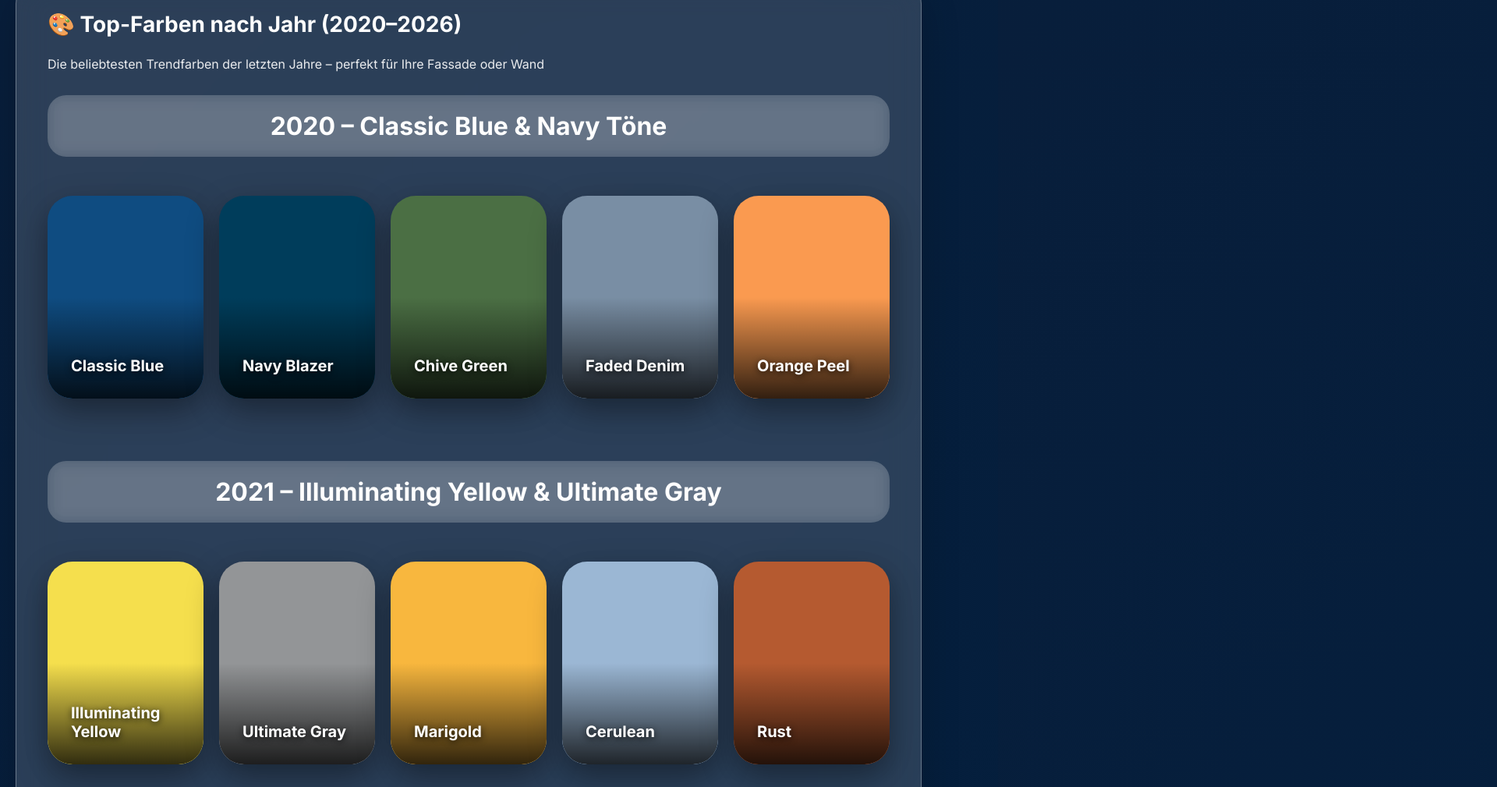
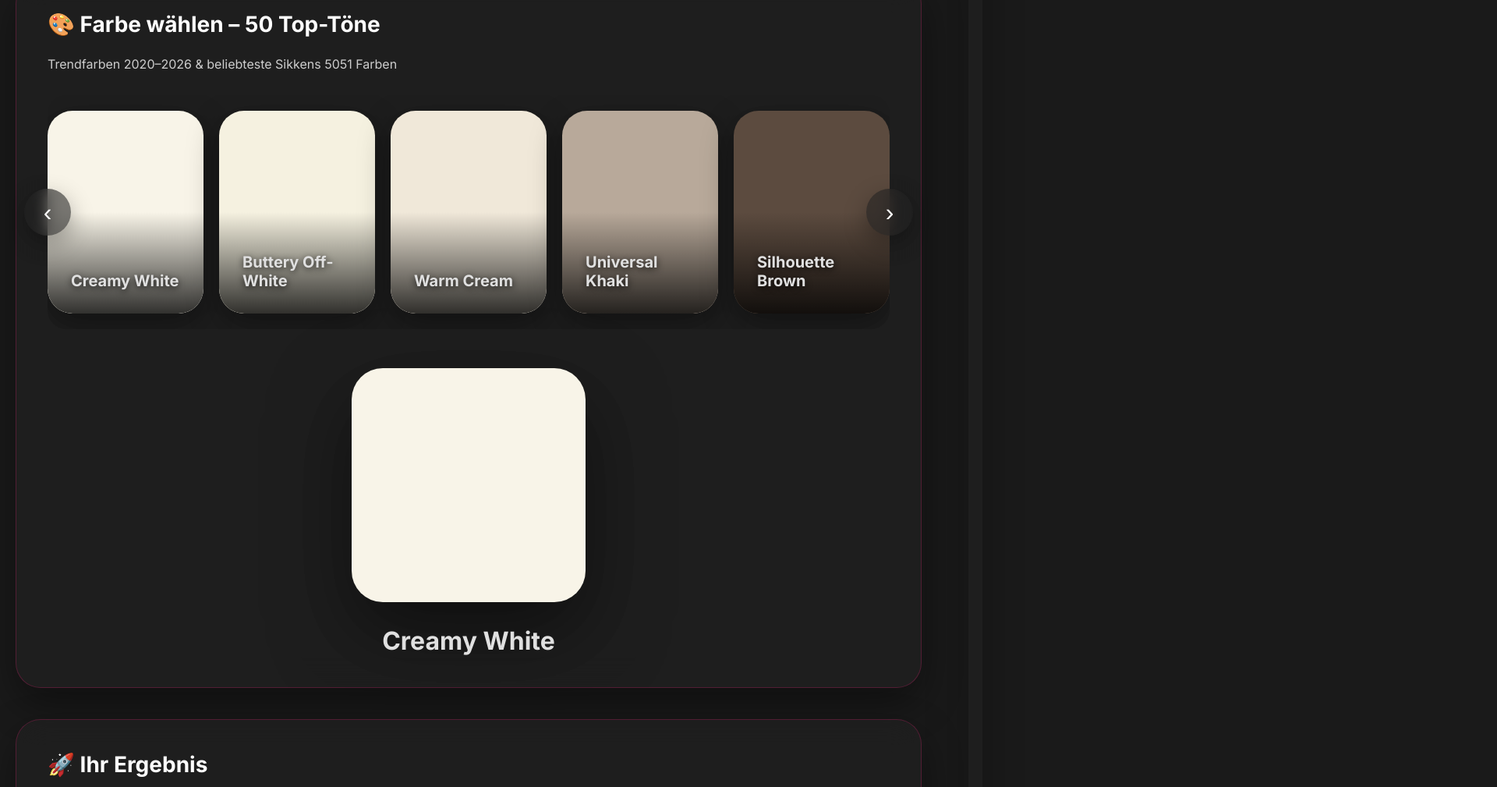
Before and after one commit to MalerBedarf/MalerBedarf-VisionAI, a website: page index.html in a window 1280 px wide. Shown: the part 1251-2260 px from the top of the page at 78% size, 1920 px wide, since content can reach past the window. Drawn offline with Linux system fonts and the light colour scheme.

Commit message:
Update index.html

```diff
--- a/index.html
+++ b/index.html
@@ -7,18 +7,22 @@
     <link href="https://fonts.googleapis.com/css2?family=Inter:wght@400;500;600;700&display=swap" rel="stylesheet">
     <style>
         :root {
-            --primary: #003d5b;
-            --accent: #00d4ff;
-            --gradient: linear-gradient(135deg, #00d4ff, #0099cc);
-            --glass: rgba(255, 255, 255, 0.15);
-            --border: rgba(255, 255, 255, 0.3);
-            --shadow: 0 20px 50px rgba(0, 0, 0, 0.2);
+            --primary: #ca1f66;      /* Dein Magenta – Akzente, Buttons */
+            --primary-dark: #a81a55;
+            --secondary: #222222;    /* Tiefes Dunkelgrau – Hintergrund, Text */
+            --accent: #ca1f66;
+            --gradient: linear-gradient(135deg, #ca1f66, #e6458a);
+            --glass: rgba(34, 34, 34, 0.6);
+            --border: rgba(202, 31, 102, 0.3);
+            --shadow: 0 20px 50px rgba(0, 0, 0, 0.4);
+            --text-light: #e0e0e0;
+            --bg-light: #333333;
         }
         * { margin: 0; padding: 0; box-sizing: border-box; }
         body {
             font-family: 'Inter', sans-serif;
-            background: linear-gradient(135deg, #0a1e3a, #001f3f);
-            color: white;
+            background: #1a1a1a;
+            color: var(--text-light);
             min-height: 100vh;
             padding: 40px 20px;
         }
@@ -32,14 +36,17 @@
             backdrop-filter: blur(20px);
             margin-bottom: 60px;
         }
-        .header h1 { font-size: 56px; font-weight: 700; margin-bottom: 20px; }
+        .header h1 { font-size: 56px; font-weight: 700; margin-bottom: 20px; color: white; }
         .badge {
             display: inline-flex; align-items: center; gap: 16px;
-            background: var(--glass); padding: 16px 32px; border-radius: 50px;
-            font-weight: 700; backdrop-filter: blur(20px); border: 1px solid var(--border);
-            box-shadow: 0 10px 30px rgba(0,212,255,0.3); animation: glow 4s infinite alternate;
+            background: rgba(255,255,255,0.1);
+            padding: 16px 32px; border-radius: 50px;
+            font-weight: 700; backdrop-filter: blur(20px);
+            border: 1px solid var(--border);
+            box-shadow: 0 10px 30px rgba(202,31,102,0.3);
+            animation: glow 4s infinite alternate;
         }
-        @keyframes glow { 0% { box-shadow: 0 10px 30px rgba(0,212,255,0.3); } 100% { box-shadow: 0 20px 60px rgba(0,212,255,0.6); } }
+        @keyframes glow { 0% { box-shadow: 0 10px 30px rgba(202,31,102,0.3); } 100% { box-shadow: 0 20px 60px rgba(202,31,102,0.6); } }
         .main { display: grid; grid-template-columns: 1fr 2fr; gap: 60px; }
         @media (max-width: 1100px) { .main { grid-template-columns: 1fr; } }
         .sidebar { display: flex; flex-direction: column; gap: 40px; }
@@ -53,7 +60,7 @@
             transition: transform 0.5s;
         }
         .section:hover { transform: translateY(-20px); }
-        .section h2 { font-size: 28px; margin-bottom: 24px; display: flex; align-items: center; gap: 16px; }
+        .section h2 { font-size: 28px; margin-bottom: 24px; display: flex; align-items: center; gap: 16px; color: white; }
         .upload {
             border: 4px dashed var(--accent);
             border-radius: 32px;
@@ -61,8 +68,9 @@
             text-align: center;
             cursor: pointer;
             transition: 0.4s;
+            background: rgba(202,31,102,0.1);
         }
-        .upload:hover { background: rgba(0,212,255,0.2); transform: scale(1.05); }
+        .upload:hover { background: rgba(202,31,102,0.2); transform: scale(1.05); }
         .canvas-area {
             background: var(--glass);
             backdrop-filter: blur(20px);
@@ -71,10 +79,10 @@
             box-shadow: var(--shadow);
             position: relative;
         }
-        .wrapper { position: relative; background: #001f3f; border-radius: 32px; overflow: hidden; }
-        #selectionBox { position: absolute; border: 4px dashed var(--accent); background: rgba(0,212,255,0.3); pointer-events: none; display: none; border-radius: 16px; }
-        .loading { position: absolute; inset: 0; background: rgba(0,31,63,0.9); backdrop-filter: blur(20px); display: flex; flex-direction: column; align-items: center; justify-content: center; z-index: 20; }
-        .spinner { width: 80px; height: 80px; border: 8px solid rgba(0,212,255,0.3); border-top-color: var(--accent); border-radius: 50%; animation: spin 1s linear infinite; }
+        .wrapper { position: relative; background: #222222; border-radius: 32px; overflow: hidden; }
+        #selectionBox { position: absolute; border: 4px dashed var(--accent); background: rgba(202,31,102,0.3); pointer-events: none; display: none; border-radius: 16px; }
+        .loading { position: absolute; inset: 0; background: rgba(34,34,34,0.9); backdrop-filter: blur(20px); display: flex; flex-direction: column; align-items: center; justify-content: center; z-index: 20; }
+        .spinner { width: 80px; height: 80px; border: 8px solid rgba(202,31,102,0.3); border-top-color: var(--accent); border-radius: 50%; animation: spin 1s linear infinite; }
         @keyframes spin { to { transform: rotate(360deg); } }
         .btn {
             padding: 20px 40px;
@@ -89,23 +97,10 @@
             box-shadow: 0 10px 30px rgba(0,0,0,0.3);
         }
         .primary { background: var(--gradient); color: white; }
-        .primary:hover { transform: translateY(-10px); box-shadow: 0 20px 50px rgba(0,212,255,0.6); }
+        .primary:hover { transform: translateY(-10px); box-shadow: 0 20px 50px rgba(202,31,102,0.6); }
         .secondary { background: var(--glass); color: white; backdrop-filter: blur(10px); border: 1px solid var(--border); }
-        .secondary:hover { background: rgba(255,255,255,0.3); }
-        /* Farbkarussell – nach Jahren getrennt */
-        .year-group {
-            margin-bottom: 60px;
-        }
-        .year-title {
-            font-size: 32px;
-            font-weight: 700;
-            margin-bottom: 30px;
-            text-align: center;
-            padding: 20px;
-            background: var(--glass);
-            border-radius: 24px;
-            backdrop-filter: blur(10px);
-        }
+        .secondary:hover { background: rgba(255,255,255,0.2); }
+        /* Farbkarussell */
         .color-carousel {
             position: relative;
             margin-top: 30px;
@@ -150,7 +145,7 @@
         }
         .color-item:hover {
             transform: translateY(-30px) scale(1.08);
-            box-shadow: 0 40px 80px rgba(0,212,255,0.5);
+            box-shadow: 0 40px 80px rgba(202,31,102,0.5);
         }
         .carousel-btn {
             position: absolute;
@@ -261,67 +256,21 @@
                     <button class="btn secondary" id="resetSelection">↻ Zurücksetzen</button>
                 </div>
 
-                <!-- Farbauswahl: Top-Farben nach Jahr getrennt in extra Boxen -->
                 <div class="section">
-                    <h2>🎨 Top-Farben nach Jahr (2020–2026)</h2>
-                    <p style="margin-bottom: 30px; opacity: 0.9;">Die beliebtesten Trendfarben der letzten Jahre – perfekt für Ihre Fassade oder Wand</p>
+                    <h2>🎨 Farbe wählen – 50 Top-Töne</h2>
+                    <p style="margin-bottom: 30px; opacity: 0.9;">Trendfarben 2020–2026 & beliebteste Sikkens 5051 Farben</p>
 
-                    <!-- 2020 -->
-                    <div class="year-group">
-                        <div class="year-title">2020 – Classic Blue & Navy Töne</div>
-                        <div class="color-carousel">
-                            <div class="carousel-track" id="track2020"></div>
+                    <div class="color-carousel">
+                        <button class="carousel-btn" id="prevBtn">‹</button>
+                        <div class="carousel-container">
+                            <div class="carousel-track" id="carouselTrack"></div>
                         </div>
-                    </div>
-
-                    <!-- 2021 -->
-                    <div class="year-group">
-                        <div class="year-title">2021 – Illuminating Yellow & Ultimate Gray</div>
-                        <div class="color-carousel">
-                            <div class="carousel-track" id="track2021"></div>
-                        </div>
-                    </div>
-
-                    <!-- 2022 -->
-                    <div class="year-group">
-                        <div class="year-title">2022 – Very Peri & Lavender</div>
-                        <div class="color-carousel">
-                            <div class="carousel-track" id="track2022"></div>
-                        </div>
-                    </div>
-
-                    <!-- 2023 -->
-                    <div class="year-group">
-                        <div class="year-title">2023 – Viva Magenta & Rot-Töne</div>
-                        <div class="color-carousel">
-                            <div class="carousel-track" id="track2023"></div>
-                        </div>
-                    </div>
-
-                    <!-- 2024 -->
-                    <div class="year-group">
-                        <div class="year-title">2024 – Peach Fuzz & warme Pastelle</div>
-                        <div class="carousel-track" id="track2024"></div>
-                        </div>
-                    </div>
-
-                    <!-- 2025 -->
-                    <div class="year-group">
-                        <div class="year-title">2025 – Mocha Mousse & Erdtöne</div>
-                        <div class="carousel-track" id="track2025"></div>
-                        </div>
-                    </div>
-
-                    <!-- 2026 -->
-                    <div class="year-group">
-                        <div class="year-title">2026 – Universal Khaki & neutrale Grüntöne</div>
-                        <div class="carousel-track" id="track2026"></div>
-                        </div>
+                        <button class="carousel-btn" id="nextBtn">›</button>
                     </div>
 
                     <div class="selected-preview">
                         <div id="selectedSwatch"></div>
-                        <p id="selectedName">Mocha Mousse (Trend 2025)</p>
+                        <p id="selectedName">Creamy White (Trend 2026)</p>
                     </div>
                 </div>
 
@@ -389,7 +338,7 @@
     <script>
         const BACKEND_URL = 'https://malerbedarf-visionai.onrender.com';
 
-        const state = { img: null, mask: null, color: '#b8a99a', selecting: false, startX: 0, startY: 0, hasMask: false };
+        const state = { img: null, mask: null, color: '#f8f4e8', selecting: false, startX: 0, startY: 0, hasMask: false };
         const el = {
             upload: document.getElementById('uploadArea'),
             input: document.getElementById('imageInput'),
@@ -398,6 +347,9 @@
             modified: document.getElementById('modifiedCanvas'),
             selectionBox: document.getElementById('selectionBox'),
             reset: document.getElementById('resetSelection'),
+            carouselTrack: document.getElementById('carouselTrack'),
+            prevBtn: document.getElementById('prevBtn'),
+            nextBtn: document.getElementById('nextBtn'),
             selectedSwatch: document.getElementById('selectedSwatch'),
             selectedName: document.getElementById('selectedName'),
             download: document.getElementById('downloadBtn'),
@@ -408,62 +360,69 @@
             loading: document.getElementById('loading')
         };
 
-        // Farben nach Jahr (Top-Trendfarben 2020–2026 + Sikkens-Klassiker)
-        const colorsByYear = {
-            2020: [
-                { name: "Classic Blue", hex: "#0f4c81" },
-                { name: "Navy Blazer", hex: "#003d5b" },
-                { name: "Chive Green", hex: "#4b6f44" },
-                { name: "Faded Denim", hex: "#798ea4" },
-                { name: "Orange Peel", hex: "#fa9a50" }
-            ],
-            2021: [
-                { name: "Illuminating Yellow", hex: "#f5df4d" },
-                { name: "Ultimate Gray", hex: "#939597" },
-                { name: "Marigold", hex: "#f8b73e" },
-                { name: "Cerulean", hex: "#9bb7d4" },
-                { name: "Rust", hex: "#b55a30" }
-            ],
-            2022: [
-                { name: "Very Peri", hex: "#6667ab" },
-                { name: "Lavender", hex: "#b3b3e0" },
-                { name: "Gossamer Pink", hex: "#f0d0d8" },
-                { name: "Inky Black", hex: "#2b2b2b" },
-                { name: "Buttercup", hex: "#f6d365" }
-            ],
-            2023: [
-                { name: "Viva Magenta", hex: "#bb2649" },
-                { name: "Beetroot Purple", hex: "#a83e5c" },
-                { name: "Tangerine Tango", hex: "#f4683f" },
-                { name: "Peach Echo", hex: "#f7a38e" },
-                { name: "Empire Yellow", hex: "#f8d13e" }
-            ],
-            2024: [
-                { name: "Peach Fuzz", hex: "#ffbe98" },
-                { name: "Apricot Crush", hex: "#f8a38c" },
-                { name: "Soft Coral", hex: "#f4a79a" },
-                { name: "Lemon Drop", hex: "#f9e4b7" },
-                { name: "Mint", hex: "#c8e6c9" }
-            ],
-            2025: [
-                { name: "Mocha Mousse", hex: "#8b6f47" },
-                { name: "Tobacco Brown", hex: "#6b3e31" },
-                { name: "Warm Taupe", hex: "#b8a99a" },
-                { name: "Mushroom Beige", hex: "#d4c4a8" },
-                { name: "Caramel", hex: "#c9a876" }
-            ],
-            2026: [
-                { name: "Universal Khaki", hex: "#b8a99a" },
-                { name: "Muddy Green", hex: "#6b8e6b" },
-                { name: "Smoky Jade", hex: "#5d7b6e" },
-                { name: "Silhouette Brown", hex: "#5c4b3f" },
-                { name: "Olive Neutral", hex: "#8a9a7b" }
-            ]
-        };
+        // 50 Top-Farben (Trend 2020-2026 + Sikkens Bestseller)
+        const colors = [
+            { name: "Creamy White", hex: "#f8f4e8" },
+            { name: "Buttery Off-White", hex: "#f5f1e0" },
+            { name: "Warm Cream", hex: "#f0e8d9" },
+            { name: "Universal Khaki", hex: "#b8a99a" },
+            { name: "Silhouette Brown", hex: "#5c4b3f" },
+            { name: "Tobacco Brown", hex: "#8b6f47" },
+            { name: "Warm Mahogany", hex: "#6b3e31" },
+            { name: "Muddy Green", hex: "#6b8e6b" },
+            { name: "Smoky Jade", hex: "#5d7b6e" },
+            { name: "Herbal Green", hex: "#8a9a7b" },
+            { name: "Olive Green", hex: "#6b7b5e" },
+            { name: "Terra Cotta", hex: "#c85a54" },
+            { name: "Ochre Yellow", hex: "#d4a017" },
+            { name: "Putty Taupe", hex: "#b8a99a" },
+            { name: "Mushroom Beige", hex: "#d4c4a8" },
+            { name: "Warm Stone Gray", hex: "#a89f94" },
+            { name: "Milky Pastel Blue", hex: "#d6eef5" },
+            { name: "Silvery Green", hex: "#c8e6c9" },
+            { name: "Hidden Gem Teal", hex: "#00a8cc" },
+            { name: "Deep Espresso", hex: "#4a3c30" },
+            { name: "Oatmeal Neutral", hex: "#e8e0d0" },
+            { name: "Caramel Candy", hex: "#c9a876" },
+            { name: "Dusty Rose", hex: "#c88a8a" },
+            { name: "Anthrazit", hex: "#4a4a4a" },
+            { name: "Marine Navy", hex: "#003d5b" },
+            { name: "True Joy", hex: "#f6d365" },
+            { name: "Sweet Embrace", hex: "#d9c2b5" },
+            { name: "Hellgrau Neutral", hex: "#e8e8e8" },
+            { name: "Sandbeige", hex: "#d4c4a8" },
+            { name: "Pastellblau", hex: "#d6eef5" },
+            { name: "Mintgrün", hex: "#c8e6c9" },
+            { name: "Sandton", hex: "#c9a876" },
+            { name: "Dunkelgrau", hex: "#7a7a7a" },
+            { name: "Tealblau", hex: "#00a8cc" },
+            { name: "Waldgrün", hex: "#2d7a4a" },
+            { name: "Terrakotta", hex: "#c85a54" },
+            { name: "Cremeweiß", hex: "#f0e8d9" },
+            { name: "Taupe", hex: "#b8a99a" },
+            { name: "Anthrazitgrau", hex: "#4a4a4a" },
+            { name: "Deep Ocean", hex: "#083b7b" },
+            { name: "Lavender Blue", hex: "#b3b3e0" },
+            { name: "Chili Oil", hex: "#c85a54" },
+            { name: "Magical Forest", hex: "#5d7b6e" },
+            { name: "Teaberry", hex: "#c88a8a" },
+            { name: "Amaranth", hex: "#a83e5c" },
+            { name: "Pale Banana", hex: "#f0e8c8" },
+            { name: "Orangeade", hex: "#f87c56" },
+            { name: "Primrose Pink", hex: "#f0d0d8" },
+            { name: "Cloud Dancer", hex: "#ffffff" },
+            { name: "Cosmic Light", hex: "#d6d0f0" }
+        ];
 
-        function createCarousel(year, colors) {
-            const track = document.getElementById(`track${year}`);
-            colors.forEach(color => {
+        let currentStart = 0;
+        const itemsPerView = 5;
+
+        function renderCarousel() {
+            el.carouselTrack.innerHTML = '';
+            const end = Math.min(currentStart + itemsPerView, colors.length);
+
+            for (let i = currentStart; i < end; i++) {
+                const color = colors[i];
                 const item = document.createElement('div');
                 item.className = 'color-item';
                 item.style.background = color.hex;
@@ -471,21 +430,29 @@
                 item.onclick = () => {
                     state.color = color.hex;
                     el.selectedSwatch.style.background = color.hex;
-                    el.selectedName.innerText = color.name + ` (${year})`;
+                    el.selectedName.innerText = color.name;
                     if (state.hasMask) applyKI();
                 };
-                track.appendChild(item);
-            });
+                el.carouselTrack.appendChild(item);
+            }
+
+            el.prevBtn.disabled = currentStart === 0;
+            el.nextBtn.disabled = end >= colors.length;
         }
 
-        // Karussells erstellen
-        Object.keys(colorsByYear).forEach(year => {
-            createCarousel(year, colorsByYear[year]);
-        });
+        el.prevBtn.onclick = () => {
+            currentStart = Math.max(0, currentStart - itemsPerView);
+            renderCarousel();
+        };
 
-        // Standardauswahl
-        el.selectedSwatch.style.background = '#b8a99a';
-        el.selectedName.innerText = 'Universal Khaki (2026)';
+        el.nextBtn.onclick = () => {
+            currentStart = Math.min(colors.length - itemsPerView, currentStart + itemsPerView);
+            renderCarousel();
+        };
+
+        renderCarousel();
+        el.selectedSwatch.style.background = '#f8f4e8';
+        el.selectedName.innerText = 'Creamy White';
 
         // Fachberater Modal
         el.homeVisitBtn.onclick = () => el.modal.classList.add('active');
```
